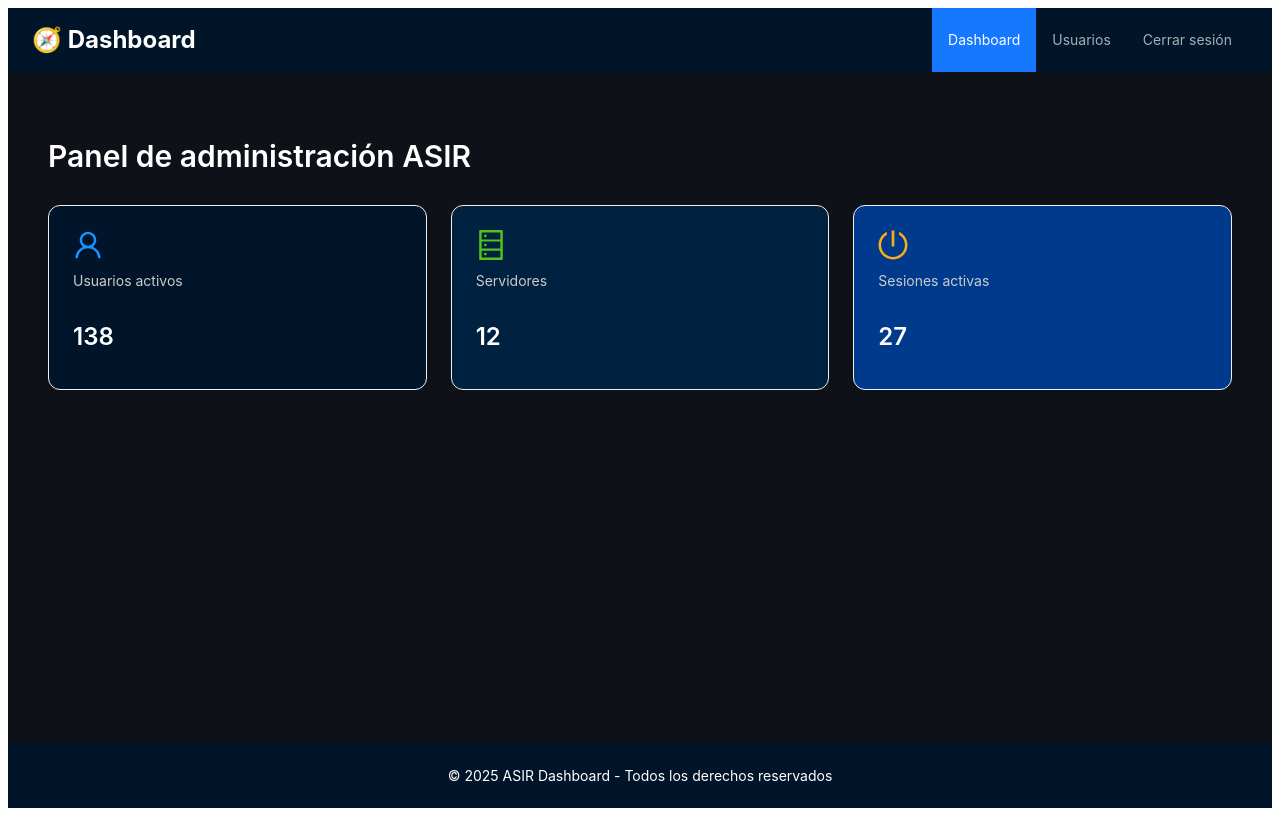
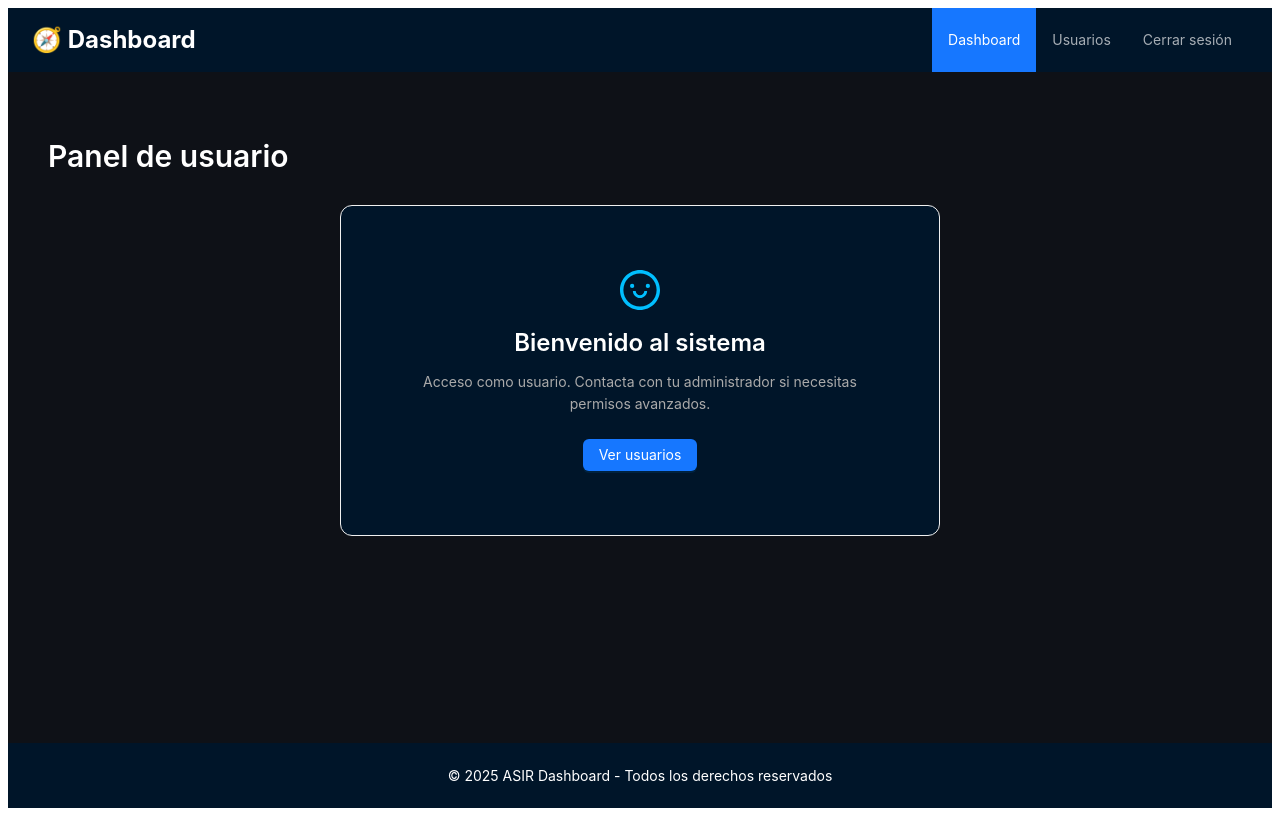
Before and after one commit to salaverryy/TFC-ASIR-FRONTEND, a React (Vite) app: page /dashboard in a window 1280 px wide. Built offline with nearby package versions, Linux system fonts and the light colour scheme; sample sign-in values are in the browser's storage.

Commit message:
El dashboard muestra un mensaje en función del tipo de usuario

```diff
--- a/src/pages/Dashboard.jsx
+++ b/src/pages/Dashboard.jsx
@@ -14,6 +14,8 @@ const { Header, Content, Footer } = Layout;
 const Dashboard = () => {
   const navigate = useNavigate();
   const { role, logout } = useContext(AuthContext);
+
+  console.log("Rol del usuario:", role);
 
   const adminView = (
     <div style={{ display: "flex", gap: 24, flexWrap: "wrap" }}>
@@ -130,12 +132,12 @@ const Dashboard = () => {
 
       <Content style={{ padding: "40px" }}>
         <Typography.Title level={2} style={{ color: "#fff", marginBottom: 30 }}>
-          {role === "admin"
+          {role === "ADMIN"
             ? "Panel de administración ASIR"
             : "Panel de usuario"}
         </Typography.Title>
 
-        {role === "admin" ? adminView : userView}
+        {role === "ADMIN" ? adminView : userView}
       </Content>
 
       <Footer style={{ textAlign: "center", backgroundColor: "#001529", color: "#fff" }}>
--- a/src/services/authService.js
+++ b/src/services/authService.js
@@ -24,7 +24,7 @@ const login = async (email, password) => {
 
     console.log(localStorage.getItem('role'));
 
-    return { success: true, token: accessToken };
+    return { success: true, token: accessToken, role };
   } catch (error) {
     console.error('Error al hacer login:', error);
     throw error;
```
